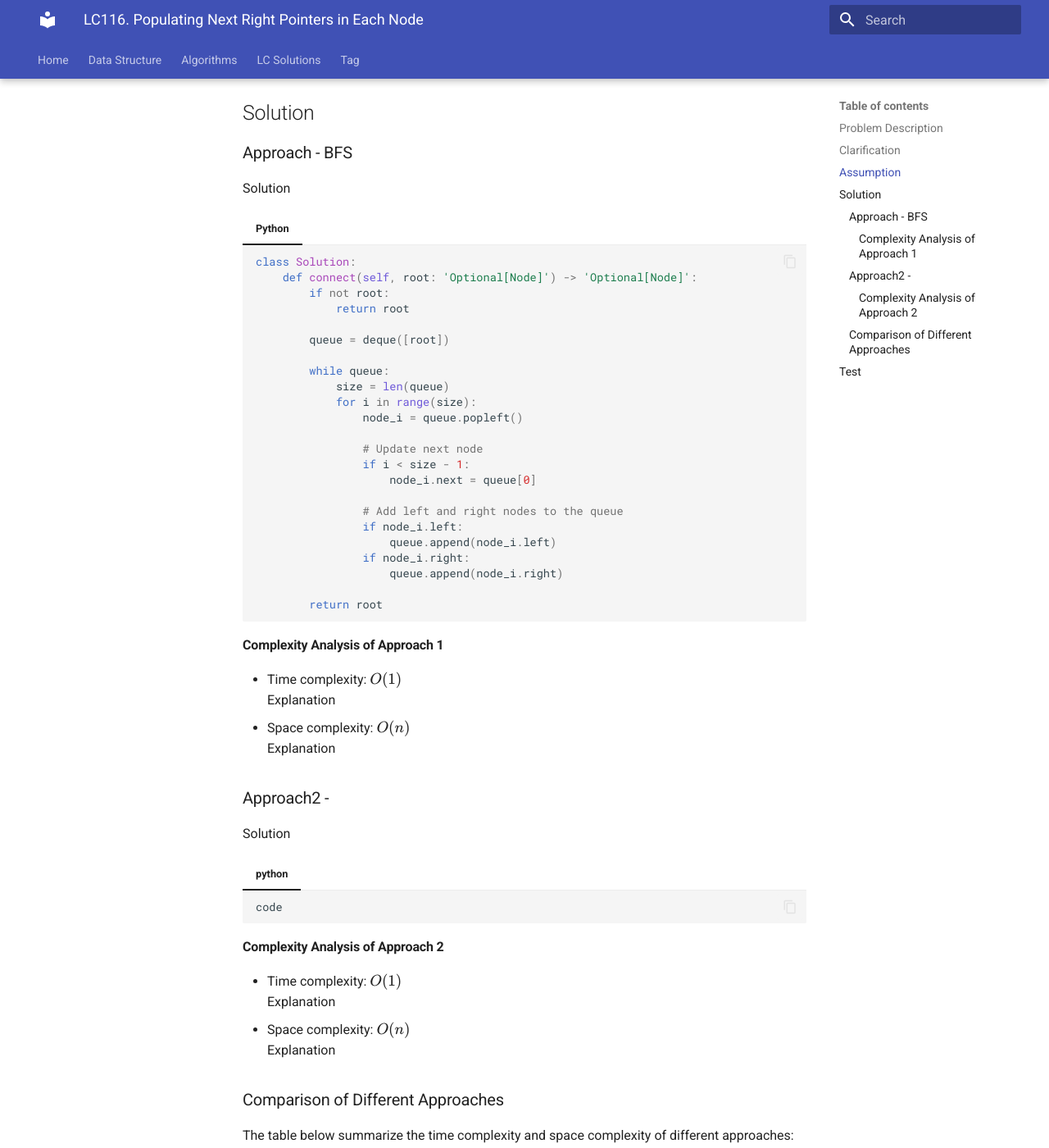
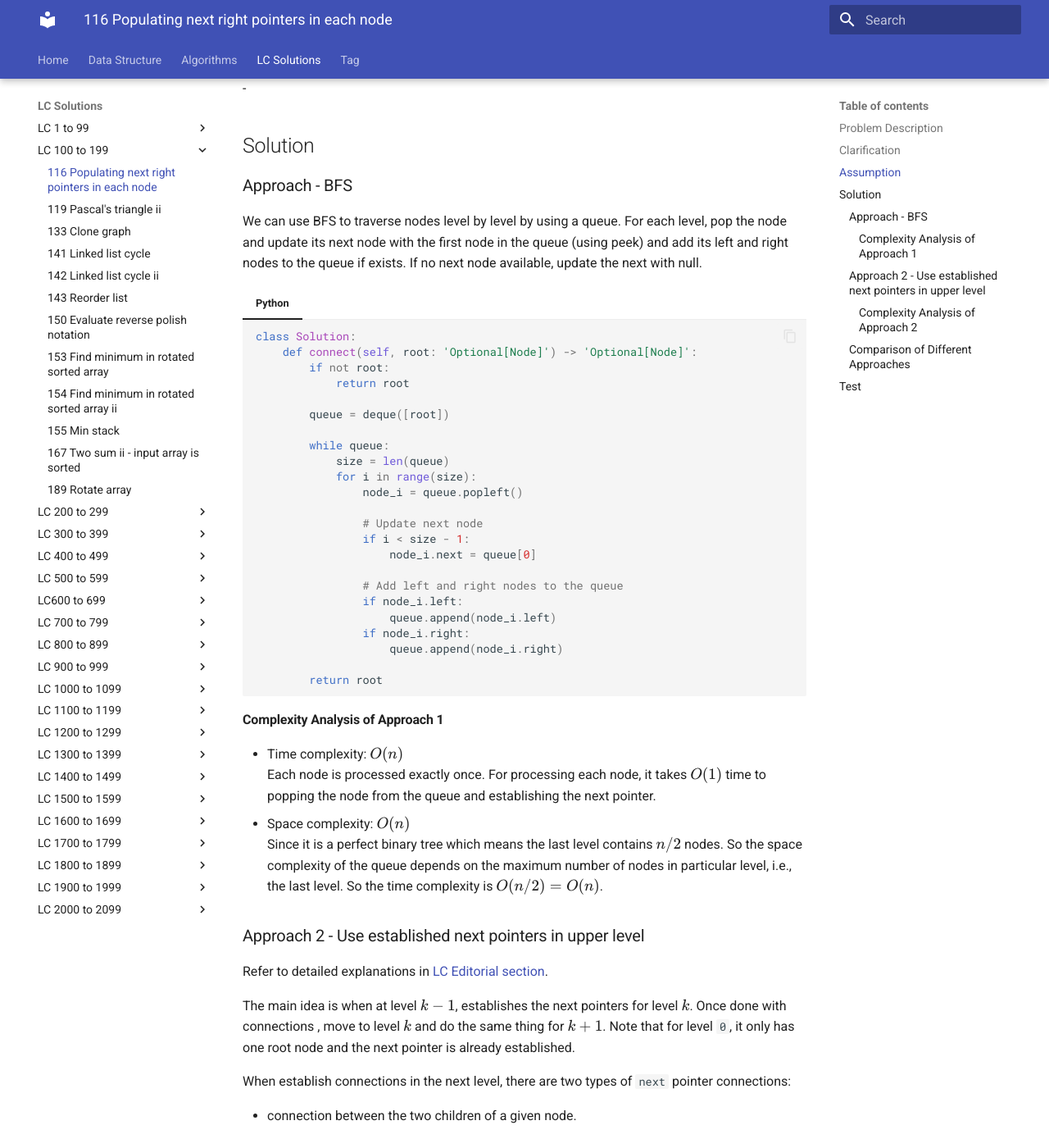
Before and after one commit to RogerLuo-Code/coding-practice, an MkDocs documentation site: the page built from docs/lc-solutions/lc0100-0199/lc0116-populating-next-right-pointers-in-each-node.md, in a window 1280 px wide and 1400 px high, scrolled down 800 px. Shown: the whole window at 82% size. Built offline with MkDocs 1.6.1 and Material for MkDocs 9.7.7, drawn with Linux system fonts in a browser that asks for light colours; some of the changed text lies outside the part shown.

Commit message:
Add solution to lc116

````diff
--- a/docs/lc-solutions/lc0100-0199/lc0116-populating-next-right-pointers-in-each-node.md
+++ b/docs/lc-solutions/lc0100-0199/lc0116-populating-next-right-pointers-in-each-node.md
@@ -34,7 +34,7 @@
 
 ### Approach - BFS
 
-Solution
+We can use BFS to traverse nodes level by level by using a queue. For each level, pop the node and update its next node with the first node in the queue (using peek) and add its left and right nodes to the queue if exists. If no next node available, update the next with null.
 
 === "Python"
     ```python
@@ -65,26 +65,64 @@
 
 #### Complexity Analysis of Approach 1
 
-- Time complexity: $O(1)$
-  Explanation
+- Time complexity: $O(n)$
+  Each node is processed exactly once. For processing each node, it takes $O(1)$ time to popping the node from the queue and establishing the next pointer.
 - Space complexity: $O(n)$
-  Explanation
+  Since it is a perfect binary tree which means the last level contains $n/2$ nodes. So the space complexity of the queue depends on the maximum number of nodes in particular level, i.e., the last level. So the time complexity is $O(n/2) = O(n)$.
 
-### Approach2 -
+### Approach 2 - Use established next pointers in upper level
 
-Solution
+Refer to detailed explanations in [LC Editorial section](https://leetcode.com/problems/populating-next-right-pointers-in-each-node/editorial/).
+
+The main idea is when at level $k - 1$, establishes the next pointers for level $k$. Once done with connections , move to level $k$ and do the same thing for $k + 1$. Note that for level `0`, it only has one root node and the next pointer is already established.
+
+When establish connections in the next level, there are two types of `next` pointer connections:
+
+- connection between the two children of a given node.
+
+![](assets/lc116-connect-children-nodes-under-same-node.png){: style="width:450px"}
+
+- connection between nodes which have a different parent.
+
+![](assets/lc116-connect-children-between-two-nodes.png){: style="width:450px"}
+
 
 === "python"
     ```python
-    code
+    class Solution:
+      def connect(self, root: 'Optional[Node]') -> 'Optional[Node]':
+          if not root:
+              return root
+
+          leftmost = root
+
+          # It's done when reaching the final level
+          while leftmost.left:
+
+              # Establishing the corresponding links for the next level
+              head = leftmost
+              while head:
+                  # Link left and right children nodes
+                  head.left.next = head.right
+
+                  # Link children nodes between two parent nodes
+                  if head.next:
+                      head.right.next = head.next.left
+
+                  head = head.next
+
+              # Move to the next level
+              leftmost = leftmost.left
+
+          return root
     ```
 
 #### Complexity Analysis of Approach 2
 
-- Time complexity: $O(1)$
-  Explanation
-- Space complexity: $O(n)$
-  Explanation
+- Time complexity: $O(n)$
+  Similar to solution 1, it process $n$ nodes exactly once.
+- Space complexity: $O(1)$
+  No additional data structure used.
 
 ### Comparison of Different Approaches
 
@@ -92,7 +130,7 @@
 
 Approach    | Time Complexity   | Space Complexity |
 ------------| ---------------   | ---------------- |
-Approach -  |  $O(1)$           | $O(n)$ |
-Approach -  |  $O(1)$           | $O(n)$  |
+Approach 1 - BFS  |  $O(n)$           | $O(n)$ |
+Approach 2 - Use Established Next Connections |  $O(n)$           | $O(1)$  |
 
 ## Test
--- a/mkdocs.yml
+++ b/mkdocs.yml
@@ -98,6 +98,7 @@
       - 92 Reverse linked list ii: lc-solutions/lc0001-0099/lc0092-reverse-linked-list-ii.md
       - 94 Binary tree inorder traversal: lc-solutions/lc0001-0099/lc0094-binary-tree-inorder-traversal.md
     - LC 100 to 199:
+      - 116 Populating next right pointers in each node: lc-solutions/lc0100-0199/lc0116-populating-next-right-pointers-in-each-node.md
       - 119 Pascal's triangle ii: lc-solutions/lc0100-0199/lc0119-pascals-triangle-ii.md
       - 133 Clone graph: lc-solutions/lc0100-0199/lc0133-clone-graph.md
       - 141 Linked list cycle: lc-solutions/lc0100-0199/lc0141-linked-list-cycle.md
````
Also changed, not shown: docs/lc-solutions/lc0100-0199/assets/lc116-connect-children-between-two-nodes.png (added), docs/lc-solutions/lc0100-0199/assets/lc116-connect-children-nodes-under-same-node.png (added).
